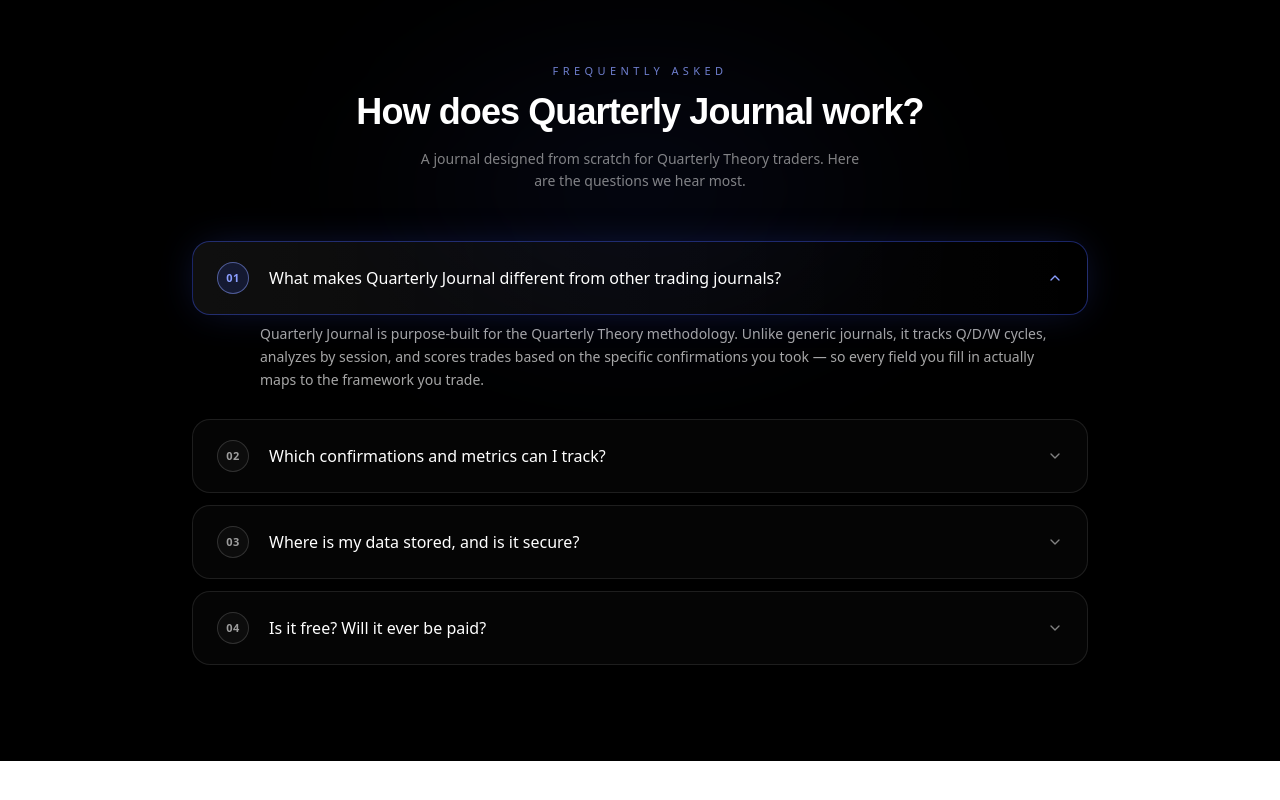
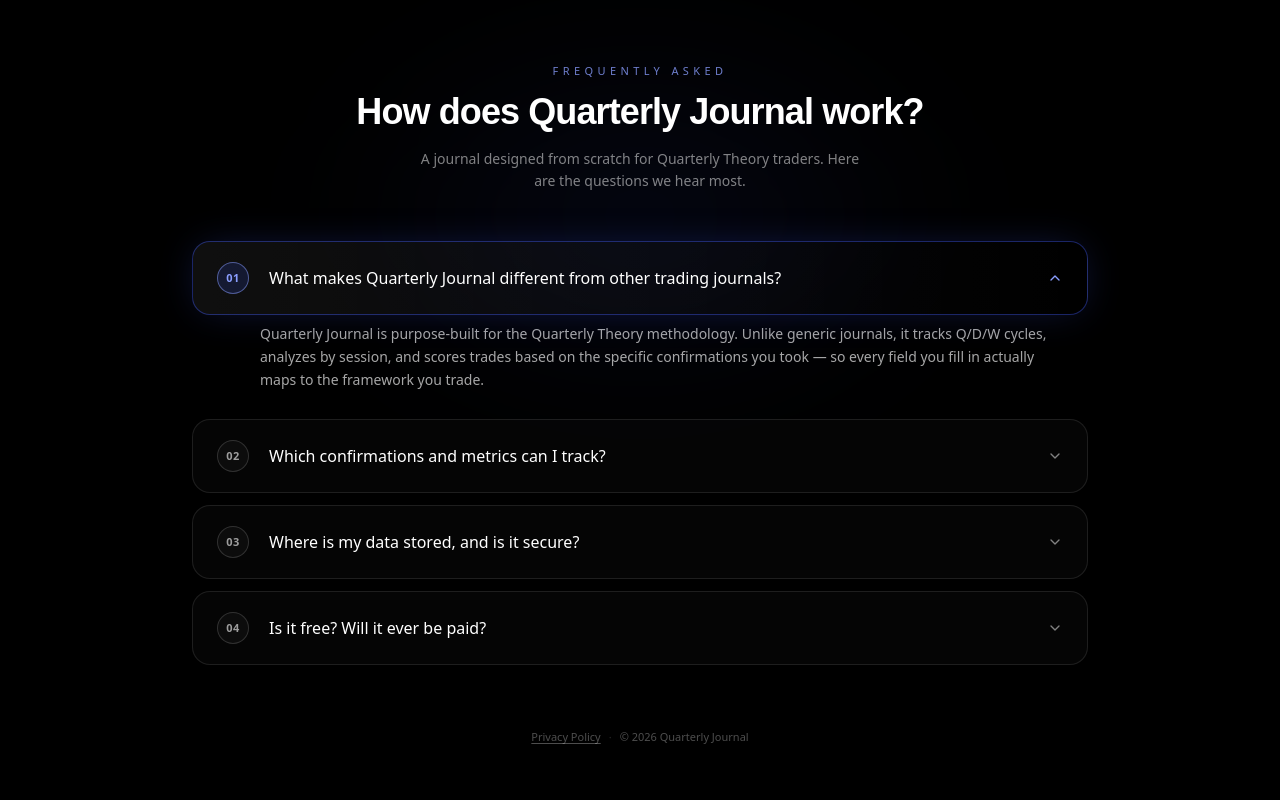
Before and after one commit to efkanakalin/Quarterly-Journal, a React (Vite) app: page /login in a window 1280 px wide. Shown: the part 897-1697 px from the top of the page. Before the commit the page ends 1658 px from the top, so only its background shows below. Built offline with nearby package versions, Linux system fonts and the light colour scheme; no server answers.

Commit message:
fix: login sayfasına privacy policy linki eklendi (Google OAuth gereksinimi)

```diff
--- a/src/pages/Login.tsx
+++ b/src/pages/Login.tsx
@@ -330,6 +330,18 @@ export function Login() {
               />
             ))}
           </ul>
+
+          {/* Footer — privacy policy link */}
+          <div className="mt-16 text-center text-[11px] text-white/30">
+            <a
+              href="/privacy"
+              className="hover:text-white/60 underline underline-offset-2 transition-colors"
+            >
+              Privacy Policy
+            </a>
+            <span className="mx-2 opacity-50">·</span>
+            <span>© {new Date().getFullYear()} Quarterly Journal</span>
+          </div>
         </div>
       </section>
 
```
